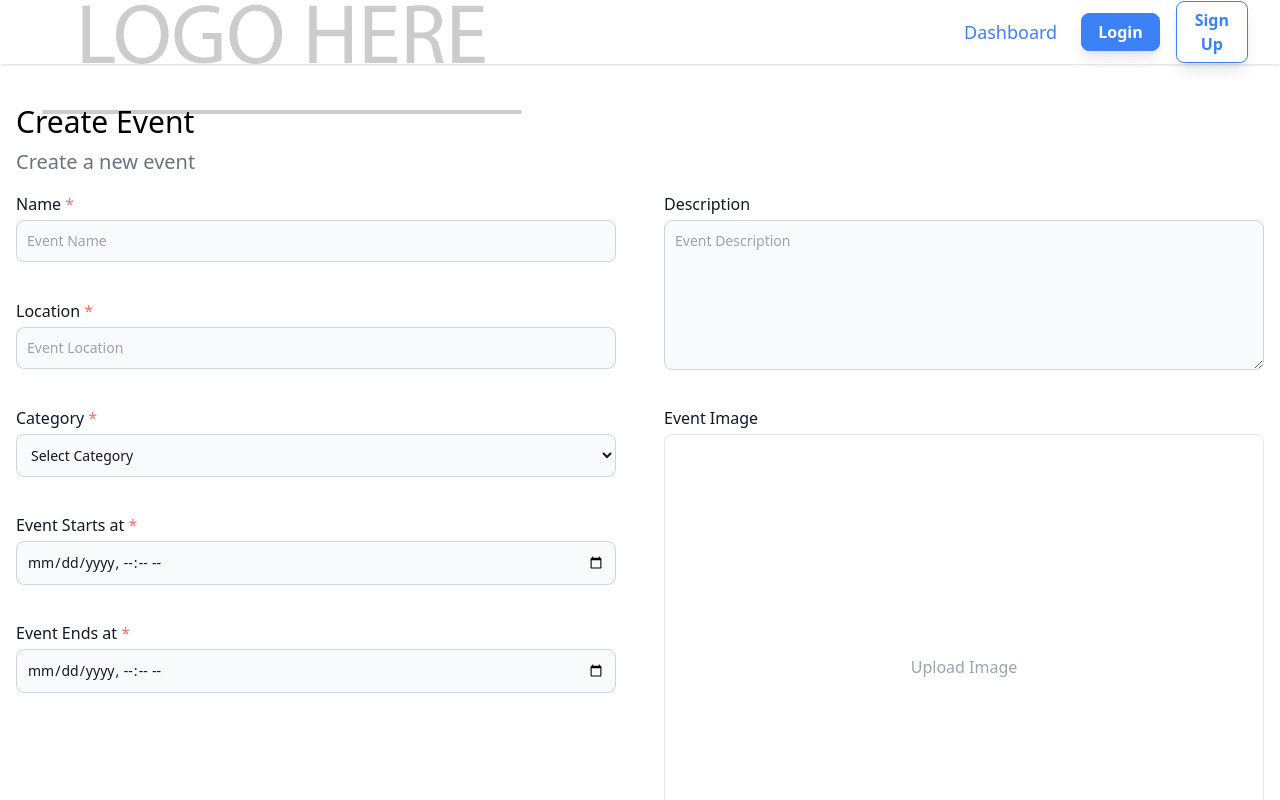
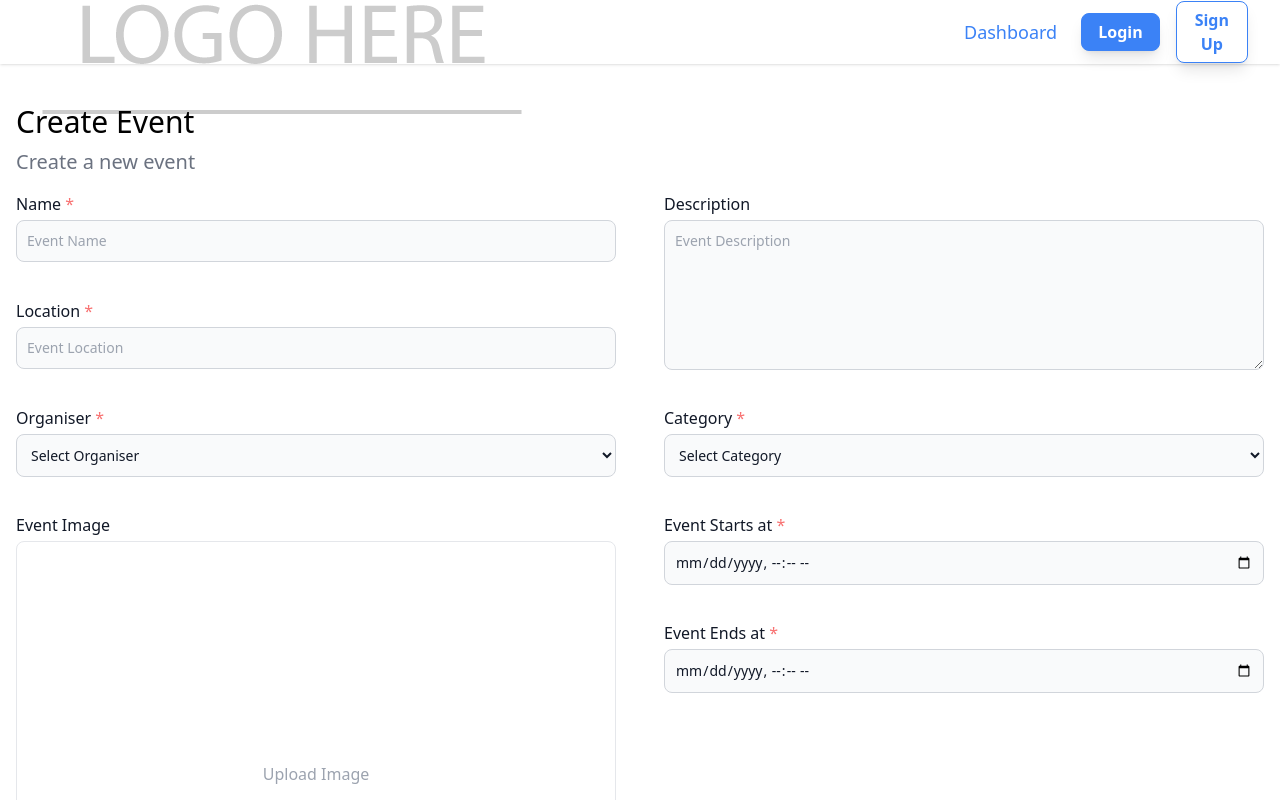
Before and after one commit to abbassays/event-brite, a Next.js app: page /dashboard/events/create in a window 1280 px wide. Shown: the top 800 px of the page. Built offline with nearby package versions, Linux system fonts and the light colour scheme.

Commit message:
organisers list in event form

```diff
--- a/components/AdminForms/EventForm.tsx
+++ b/components/AdminForms/EventForm.tsx
@@ -2,7 +2,7 @@ import Link from "next/link";
 import { useState } from "react";
 import { useForm } from "react-hook-form";
 
-import { EventType } from "../../types";
+import { EventType, SelectItemType } from "@/types";
 
 import Button from "../CustomUI/Button";
 import Container from "../CustomUI/Container";
@@ -14,9 +14,11 @@ import Textarea from "../CustomUI/Textarea";
 const EventForm = ({
   event,
   categoryList,
+  organiserList,
 }: {
   event?: EventType;
-  categoryList: any;
+  categoryList: SelectItemType[];
+  organiserList: SelectItemType[];
 }) => {
   const [uploadedImage, setUploadedImage] = useState<string | undefined>();
 
@@ -68,13 +70,24 @@ const EventForm = ({
         errors={errors}
         rules={{ required: "Location is required" }}
       />
+
+      <Select
+        label="Organiser"
+        name="organiserId"
+        register={register}
+        errors={errors}
+        rules={{ required: "Organiser is required" }}
+        placeholder="Select an Organiser"
+        options={organiserList}
+      />
+
       <Select
         label="Category"
         name="category"
         register={register}
         errors={errors}
         rules={{ required: "Category is required" }}
-        placeholder="Select an option"
+        placeholder="Select a Category"
         options={categoryList}
       />
 
--- a/components/AdminForms/TicketForm.tsx
+++ b/components/AdminForms/TicketForm.tsx
@@ -38,7 +38,10 @@ const TicketForm = ({ ticket, eventsList }: TicketFormProps) => {
     name: option,
   }));
 
-  const eventOptions = eventsList;
+  const eventOptions = eventsList.map((event) => ({
+    id: event.id,
+    name: event.name,
+  }));
 
   const numberRules = {
     min: {
@@ -77,7 +80,6 @@ const TicketForm = ({ ticket, eventsList }: TicketFormProps) => {
           name="description"
           register={register}
           errors={errors}
-          // defaultValue={ticket?.description}
         />
       </div>
 
@@ -88,7 +90,6 @@ const TicketForm = ({ ticket, eventsList }: TicketFormProps) => {
         name="price"
         register={register}
         errors={errors}
-        // defaultValue={ticket?.price}
         rules={
           selectedType === "Paid"
             ? {
@@ -106,7 +107,6 @@ const TicketForm = ({ ticket, eventsList }: TicketFormProps) => {
         name="quantity"
         register={register}
         errors={errors}
-        // defaultValue={ticket?.quantity}
         rules={{ required: "Ticket Max Quantity is required", ...numberRules }}
       />
 
@@ -168,7 +168,7 @@ const TicketForm = ({ ticket, eventsList }: TicketFormProps) => {
         gridItems={formItems}
       >
         <div className="mt-10">
-        <Link href={"/dashboard/tickets"}>
+          <Link href={"/dashboard/tickets"}>
             <Button type="button" variant="danger">
               Cancel
             </Button>
--- a/components/CustomUI/Select.tsx
+++ b/components/CustomUI/Select.tsx
@@ -1,3 +1,4 @@
+import { SelectItemType } from "@/types";
 import React, { SelectHTMLAttributes } from "react";
 
 interface SelectProps extends SelectHTMLAttributes<HTMLSelectElement> {
@@ -5,11 +6,7 @@ interface SelectProps extends SelectHTMLAttributes<HTMLSelectElement> {
   name: string;
   register: any;
   errors: any;
-  options: {
-    id: string;
-    name: string;
-    selected?: boolean;
-  }[]; // Array of options
+  options: SelectItemType[]; // Array of options
   rules?: Record<string, any>;
 }
 
--- a/pages/dashboard/events/[id]/index.tsx
+++ b/pages/dashboard/events/[id]/index.tsx
@@ -1,12 +1,12 @@
 import React, { useEffect, useState } from "react";
 import { useRouter } from "next/router";
 
-import { allEvents } from "@/utils/json-database";
+import { allEvents, allOrganisers } from "@/utils/json-database";
 import categories from "@/utils/categories";
 
 import Layout from "../../../../components/CustomUI/Layout";
 import EventForm from "../../../../components/AdminForms/EventForm";
-import { EventType } from "@/types";
+import { EventType, SelectItemType } from "@/types";
 import PageLoader from "@/components/CustomUI/PageLoader";
 
 const EditEventPage = () => {
@@ -14,12 +14,17 @@ const EditEventPage = () => {
   const { id } = router.query;
   const [event, setEvent] = useState<EventType>();
 
-  const categoryList = categories.map((item) => {
+  const categoryList: SelectItemType[] = categories.map((item) => {
     return {
       id: item.category,
       name: item.category,
     };
   });
+
+  const organisersList: SelectItemType[] = allOrganisers.map((organiser) => ({
+    id: organiser.id,
+    name: organiser.name,
+  }));
 
   const fetchEvent = () => {
     /* This will be a dynamic route with event id, event will be fetched here from event id */
@@ -35,7 +40,11 @@ const EditEventPage = () => {
 
   return (
     <Layout title="Edit Event">
-      <EventForm event={event} categoryList={categoryList} />
+      <EventForm
+        event={event}
+        categoryList={categoryList}
+        organiserList={organisersList}
+      />
     </Layout>
   );
 };
--- a/pages/dashboard/events/create.tsx
+++ b/pages/dashboard/events/create.tsx
@@ -1,21 +1,28 @@
 import React from "react";
 
 import categories from "@/utils/categories";
+import { allOrganisers } from "@/utils/json-database";
+import { SelectItemType } from "@/types";
 
-import Layout from "../../../components/CustomUI/Layout";
-import EventForm from "../../../components/AdminForms/EventForm";
+import Layout from "@/components/CustomUI/Layout";
+import EventForm from "@/components/AdminForms/EventForm";
 
 const CreateEventPage = () => {
-  const categoryList = categories.map((item) => {
+  const categoryList: SelectItemType[] = categories.map((item) => {
     return {
       id: item.category,
       name: item.category,
     };
   });
 
+  const organisersList: SelectItemType[] = allOrganisers.map((organiser) => ({
+    id: organiser.id,
+    name: organiser.name,
+  }));
+
   return (
     <Layout title="Create Event">
-      <EventForm categoryList={categoryList} />
+      <EventForm categoryList={categoryList} organiserList={organisersList} />
     </Layout>
   );
 };
--- a/types/index.ts
+++ b/types/index.ts
@@ -153,3 +153,8 @@ export type SessionType =
         }
     ))
   | null;
+
+export interface SelectItemType {
+  id: string;
+  name: string;
+}
```
